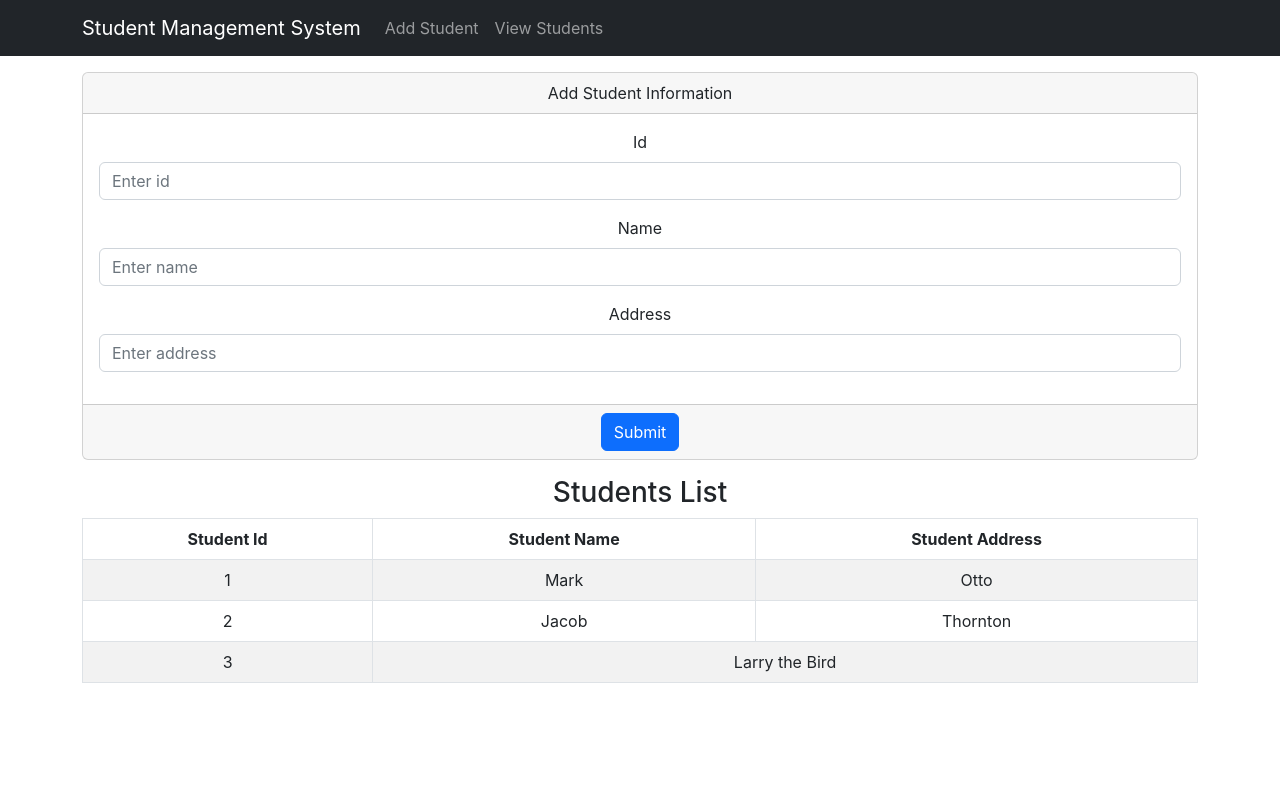
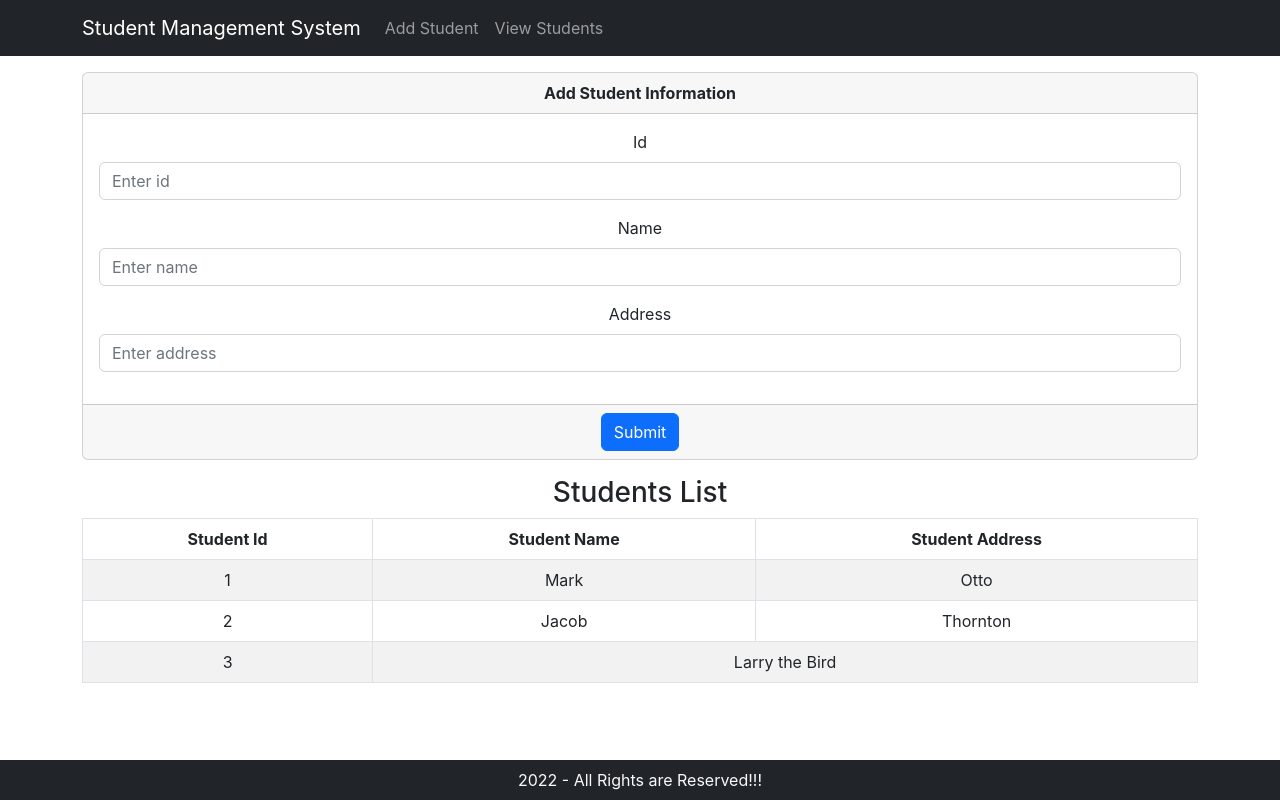
Before and after one commit to 20IT023/StudentFrontend, a React (Create React App) app: page / in a window 1280 px wide. Built offline with nearby package versions, Linux system fonts and the light colour scheme.

Commit message:
Added Footer

```diff
--- a/src/App.js
+++ b/src/App.js
@@ -3,6 +3,7 @@
 import Student from './components/Student';
 import StudentList from './components/StudentList';
 import NavigationBar from './components/NavigationBar';
+import Footer from './components/Footer';
 
 function App() {
   return (
@@ -10,6 +11,7 @@
       <NavigationBar/>
       <Student/>
       <StudentList/>
+      <Footer/>
     </div>
   );
 }
--- /dev/null
+++ b/src/components/Footer.js
@@ -0,0 +1,20 @@
+import React from 'react';
+import Navbar from 'react-bootstrap/Navbar';
+import Container from 'react-bootstrap/Container';
+import Col from 'react-bootstrap/Col';
+
+export default function Footer() {
+    let year = new Date().getFullYear();
+
+  return (
+    <div>
+      <Navbar fixed="bottom" bg="dark" variant="dark">
+        <Container  className="text-center text-muted">
+            <Col lg={12} className="text-center text-light">
+            {year} - All Rights are Reserved!!!
+            </Col>
+        </Container>
+      </Navbar>
+    </div>
+  )
+}
--- a/src/components/NavigationBar.js
+++ b/src/components/NavigationBar.js
@@ -2,7 +2,7 @@
 import Container from 'react-bootstrap/Container';
 import Nav from 'react-bootstrap/Nav';
 import Navbar from 'react-bootstrap/Navbar';
-import NavDropdown from 'react-bootstrap/NavDropdown';
+
 
 export default function NavigationBar() {
   return (
@@ -15,7 +15,6 @@
           <Nav className="me-auto">
             <Nav.Link href="#features">Add Student</Nav.Link>
             <Nav.Link href="#pricing">View Students</Nav.Link>
-
           </Nav>
         </Navbar.Collapse>
       </Container>
--- a/src/components/Student.js
+++ b/src/components/Student.js
@@ -41,7 +41,7 @@
     <Container>
       <Card>
         <Form onSubmit={saveStudent}>
-          <Card.Header>Add Student Information</Card.Header>
+          <Card.Header><strong>Add Student Information</strong></Card.Header>
           <Card.Body>
             <Form.Group className="mb-3">
               <Form.Label>Id</Form.Label>
```
